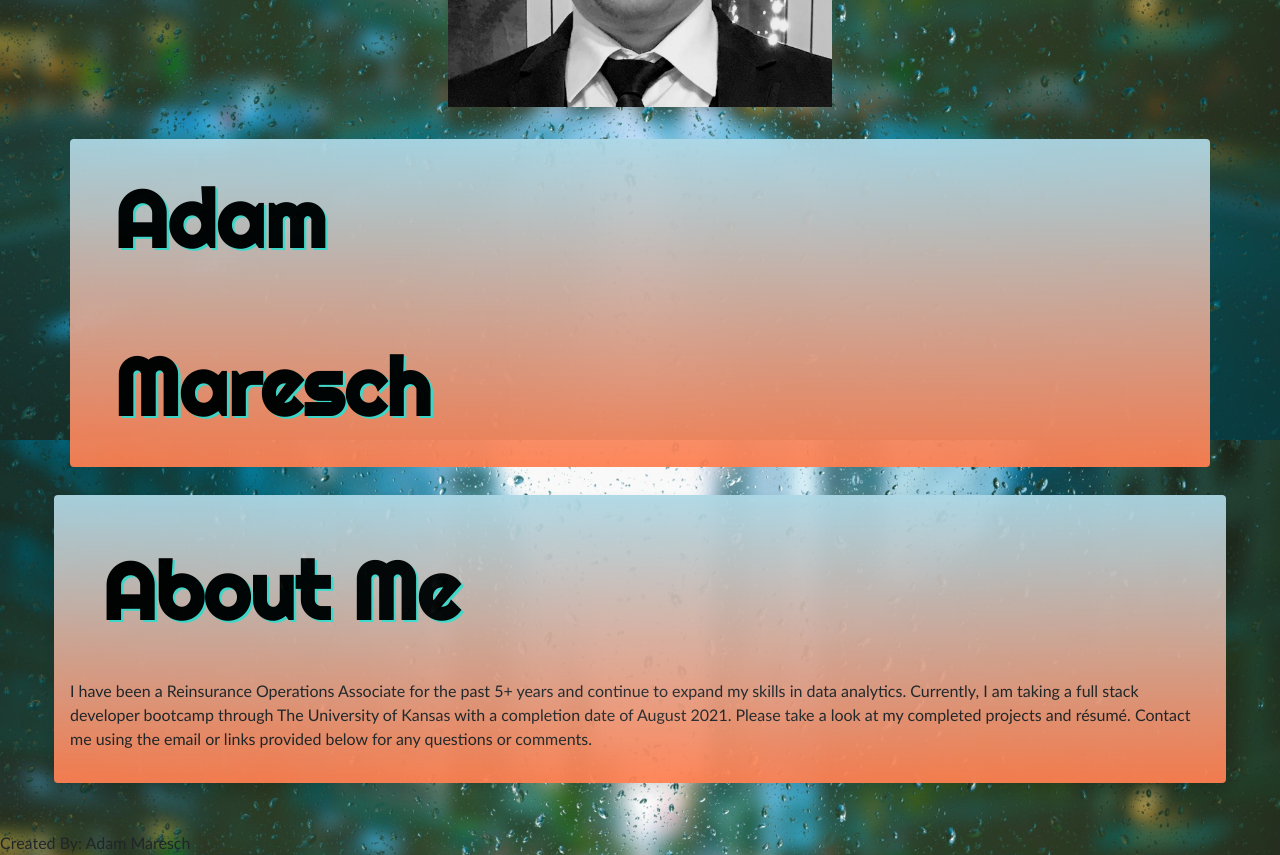
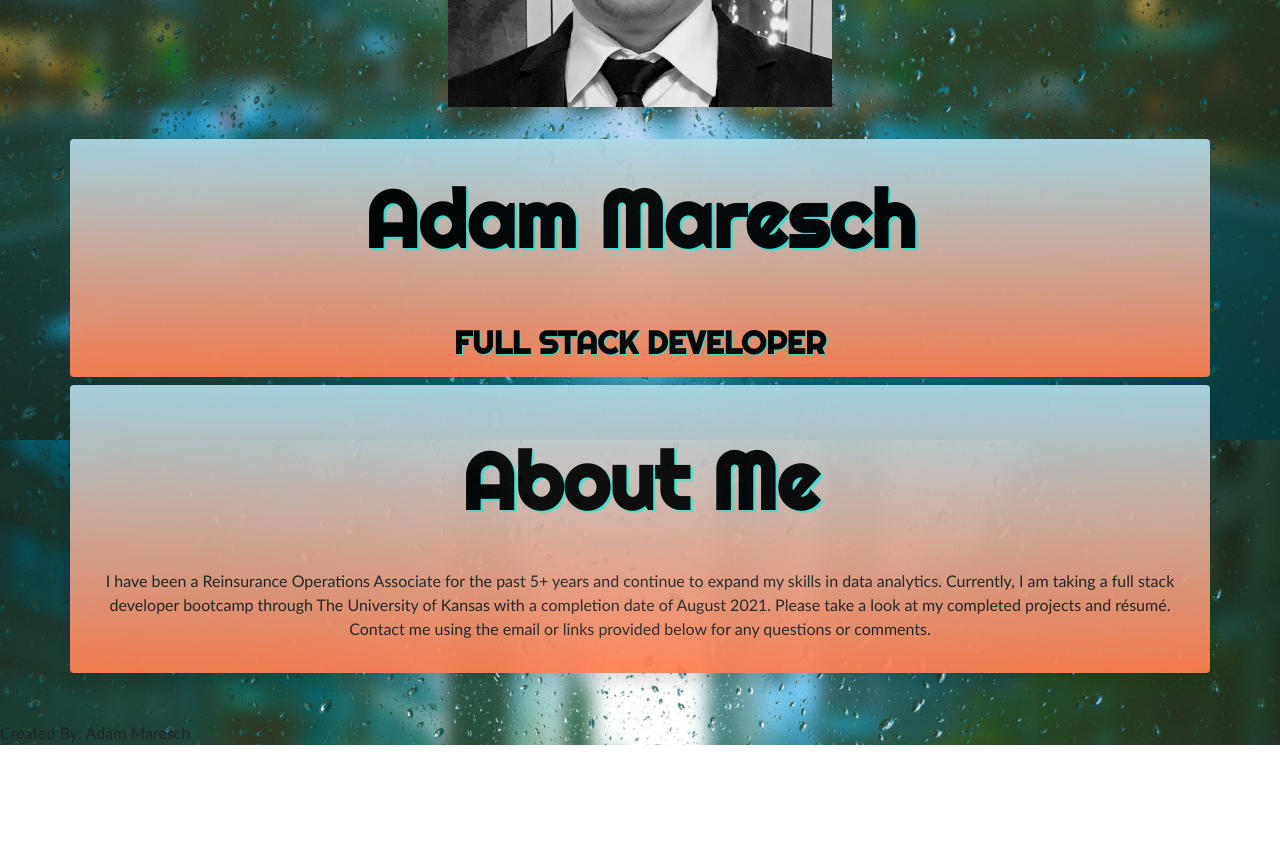
Before and after one commit to amaresch52/react-portfolio, a React (Create React App) app: page / in a window 1280 px wide. Shown: the part 360-1215 px from the top of the page. After the commit the page ends 1105 px from the top, so only its background shows below. Built offline with nearby package versions, Linux system fonts and the light colour scheme; the HTML template or start-up script is replaced by a standard one.

Commit message:
updated css and header.js

```diff
--- a/src/components/Header.js
+++ b/src/components/Header.js
@@ -9,11 +9,9 @@ export default function Header() {
 
       <div class="display-middle padding-large text-light-grey center container top rounded">
         <h1 class="xxxlarge" id="firstName">
-          Adam
+          Adam Maresch
         </h1>
-        <h1 class="xxxlarge" id="lastName">
-          Maresch
-        </h1>
+        <h3 class="">FULL STACK DEVELOPER</h3>
       </div>
     </header>
   );
--- a/src/styles/Header.css
+++ b/src/styles/Header.css
@@ -10,3 +10,12 @@
   padding-bottom: 2rem;
   border-radius: 8px;
 }
+h3 {
+  font-style: normal;
+  font-weight: 900;
+  color: black;
+  font-family: "Righteous", serif;
+  padding: 1rem;
+  font-size: 2em;
+  text-shadow: 0.03em 0.03em 0 turquoise;
+}
--- a/src/styles/Main.css
+++ b/src/styles/Main.css
@@ -1,13 +1,3 @@
-main {
-  display: flex;
-  flex-direction: column;
-  align-content: center;
-}
-
-main > section {
-  box-sizing: content-box;
-  margin-top: 20px;
-}
 h1,
 h2 {
   font-style: normal;
@@ -54,4 +44,32 @@ body {
 .container {
   background: linear-gradient(to top, coral, lightblue);
   opacity: 94%;
+  text-align: center;
 }
+.button {
+  background-color: rgb(192, 192, 192) !important;
+  color: #000 !important;
+  border: none;
+  display: block;
+  padding: 8px 16px 5px;
+  overflow: hidden;
+  text-decoration: none;
+  text-align: center;
+  white-space: nowrap;
+  border-radius: none;
+  margin: 0;
+  float: left;
+}
+a {
+  /*text-decoration: none;*/
+  opacity: 0.95;
+  align-items: center;
+  text-align: center;
+  display: block;
+  padding-bottom: 0.25rem;
+}
+
+a:hover {
+  opacity: 1;
+  color: black;
+}
```
